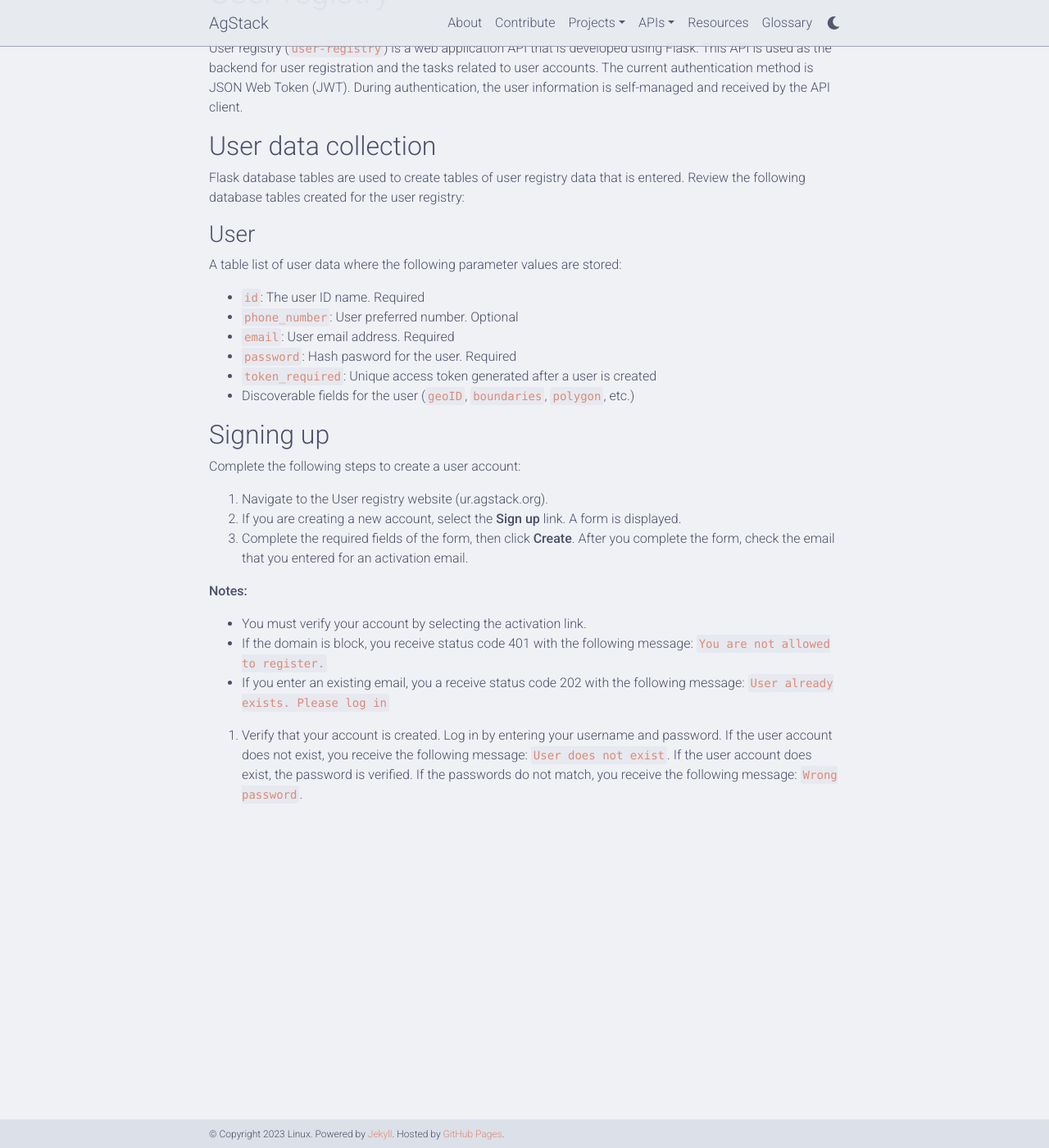
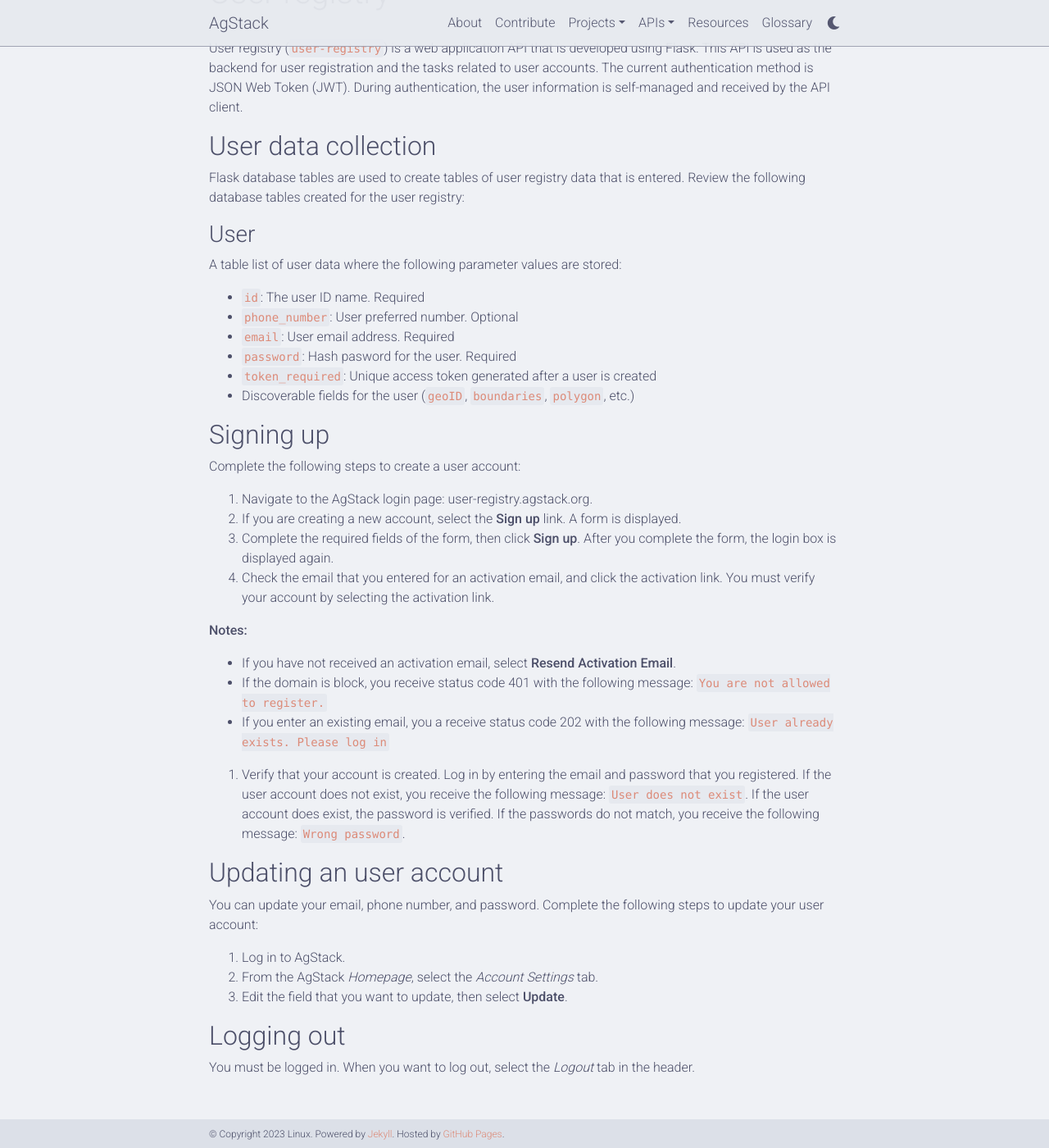
Before and after one commit to vmbrasseur/agstack-website, a Jekyll site: the page built from _pages/user_registry.md, in a window 1280 px wide and 1400 px high, scrolled down 137 px. Shown: the whole window at 82% size. Built offline with Jekyll 4.4.1, drawn with Linux system fonts in a browser that asks for light colours; comment, search, counter and statistics services are not loaded; a style sheet for code colours, icons or effects is not loaded.

Commit message:
Create user_registry.md
updates

```diff
--- a/_pages/user_registry.md
+++ b/_pages/user_registry.md
@@ -28,17 +28,27 @@
 
 Complete the following steps to create a user account:
 
-1. Navigate to the User registry website (ur.agstack.org).
+1. Navigate to the AgStack login page: user-registry.agstack.org.
 2. If you are creating a new account, select the **Sign up** link. A form is displayed.
-3. Complete the required fields of the form, then click **Create**. After you complete the form, check the email that you entered for an activation email.
+3. Complete the required fields of the form, then click **Sign up**. After you complete the form, the login box is displayed again.
+4. Check the email that you entered for an activation email, and click the activation link. You must verify your account by selecting the activation link.
 
 **Notes:**
 
-- You must verify your account by selecting the activation link.
+- If you have not received an activation email, select **Resend Activation Email**.
 - If the domain is block, you receive status code 401 with the following message: `You are not allowed to register.`
 - If you enter an existing email, you a receive status code 202 with the following message: `User already exists. Please log in`
 
-5. Verify that your account is created. Log in by entering your username and password. If the user account does not exist, you receive the following message: `User does not exist`. If the user account does exist, the password is verified. If the passwords do not match, you receive the following message: `Wrong password`.
+5. Verify that your account is created. Log in by entering the email and password that you registered. If the user account does not exist, you receive the following message: `User does not exist`. If the user account does exist, the password is verified. If the passwords do not match, you receive the following message: `Wrong password`.
 
-<!--updating user account-->
-<!--logout: Log out users-->
+## Updating an user account
+
+You can update your email, phone number, and password. Complete the following steps to update your user account:
+
+1. Log in to AgStack.
+2. From the AgStack _Homepage_, select the _Account Settings_ tab.
+3. Edit the field that you want to update, then select **Update**.
+
+## Logging out
+
+You must be logged in. When you want to log out, select the _Logout_ tab in the header.
```
